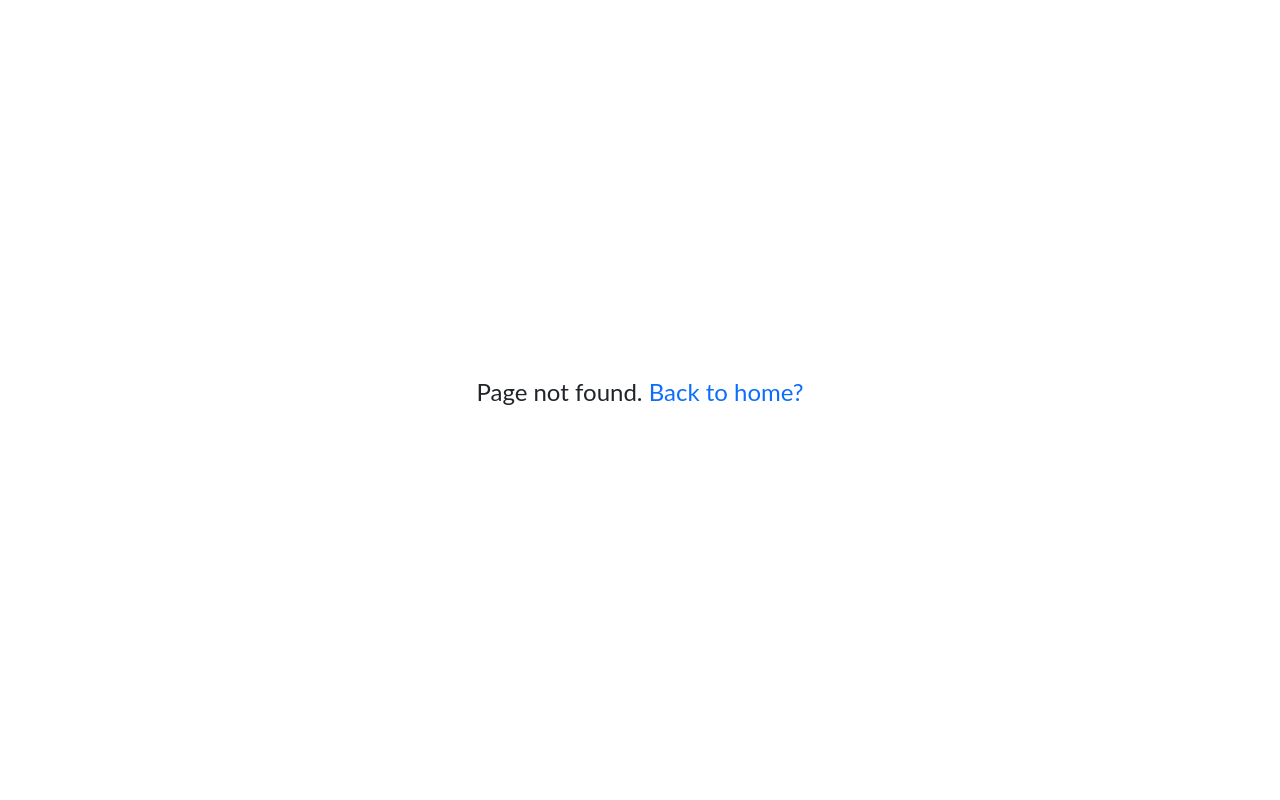
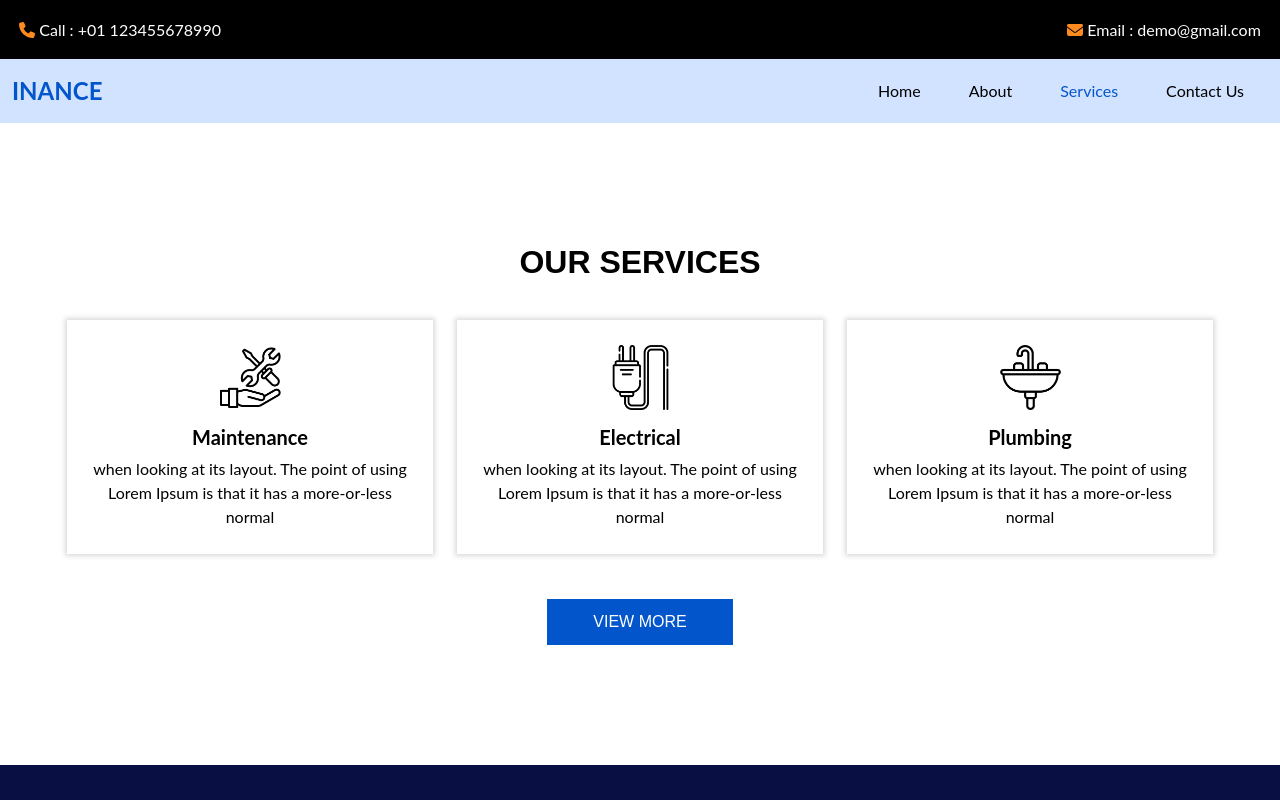
Before and after one commit to andy-agyeiDwumah-hybytes/Inance, a React (Vite) app: page /services in a window 1280 px wide. Before the commit this address had no page. Shown: the top 800 px of the page. Built offline with nearby package versions, Linux system fonts and the light colour scheme.

Commit message:
Add Services section

```diff
--- a/src/App.jsx
+++ b/src/App.jsx
@@ -4,11 +4,13 @@ import { createBrowserRouter, createRoutesFromElements, Route, RouterProvider }
 import Layout from "./components/layout/Layout"
 import Notfound from "./components/notfound/Notfound"
 import About from "./components/about/About"
+import Services from "./components/services/Services"
 
 const router = createBrowserRouter(
   createRoutesFromElements(
     <Route path="/" element={<Layout />} errorElement={<Notfound />}>
       <Route path="about" element={<About />} />
+      <Route path="services" element={<Services />} />
     </Route>
   )
 )
--- /dev/null
+++ b/src/components/service/Service.jsx
@@ -0,0 +1,17 @@
+export default function Service({imgSrc, heading, children, styles}) {
+  return (
+    <div className="col-sm-6 col-md-4 mx-auto">
+      <div className={styles.box}>
+        <div className={styles.imgBox}>
+          <img src={imgSrc} alt="" className={styles.img} />
+        </div>
+        <div className={styles.detailBox}>
+          <h5 className={styles.h5}>{heading}</h5>
+          <p className={styles.para}>
+            {children}
+          </p>
+        </div>
+      </div>
+    </div>
+  );
+}
--- /dev/null
+++ b/src/components/services/Services.jsx
@@ -0,0 +1,37 @@
+// Components
+import Service from "../service/Service";
+// Images
+import maintenanceImg from "../../assets/s1.png"
+import electricalImg from "../../assets/s2.png"
+import plumbingImg from "../../assets/s3.png"
+// Styles
+import styles from "./Services.module.css"
+
+export default function Services() {
+  return (
+      <section className={["layout_padding", styles.section].join(" ")}>
+      <div className="container ">
+        <div className="heading_container heading_center">
+          <h2>Our Services</h2>
+        </div>
+        <div className="row">
+          <Service heading="Maintenance" imgSrc={maintenanceImg} styles={styles}>
+            when looking at its layout. The point of using Lorem Ipsum is that
+            it has a more-or-less normal
+          </Service>
+          <Service heading="Electrical" imgSrc={electricalImg} styles={styles}>
+            when looking at its layout. The point of using Lorem Ipsum is that
+            it has a more-or-less normal
+          </Service>
+          <Service heading="Plumbing" imgSrc={plumbingImg} styles={styles}>
+            when looking at its layout. The point of using Lorem Ipsum is
+            that it has a more-or-less normal
+          </Service>
+        </div>
+        <div className={styles.btnBox}>
+          <a href="" className={styles.btnBoxLink}>View More</a>
+        </div>
+      </div>
+    </section>
+  );
+}
--- /dev/null
+++ b/src/components/services/Services.module.css
@@ -0,0 +1,92 @@
+section.section {
+    position: relative;
+}
+
+div.box {
+    margin-top: 30px;
+    text-align: center;
+    -webkit-box-shadow: 0 0 5px 2px rgba(0, 0, 0, 0.15);
+    box-shadow: 0 0 5px 2px rgba(0, 0, 0, 0.15);
+    padding: 25px 15px;
+    -webkit-transition: all .3s;
+    transition: all .3s;
+    display: -webkit-box;
+    display: -ms-flexbox;
+    display: flex;
+    -webkit-box-orient: vertical;
+    -webkit-box-direction: normal;
+    -ms-flex-direction: column;
+    flex-direction: column;
+    -webkit-box-align: center;
+    -ms-flex-align: center;
+    align-items: center;
+
+    &:hover {
+        background-color: var(--orange);
+        color: var(--white);
+    }
+}
+
+div.imgBox {
+    width: 65px;
+    height: 65px;
+    display: -webkit-box;
+    display: -ms-flexbox;
+    display: flex;
+    -webkit-box-pack: center;
+    -ms-flex-pack: center;
+    justify-content: center;
+    -webkit-box-align: center;
+    -ms-flex-align: center;
+    align-items: center;
+}
+
+img.img {
+    max-height: 100%;
+    max-width: 100%;
+    -webkit-transition: all .3s;
+    transition: all .3s;
+}
+
+div.detailBox {
+    margin-top: 15px;
+}
+
+h5.h5 {
+    font-weight: bold;
+}
+
+p.para {
+    margin: 0;
+}
+
+.box:hover .img {
+    -webkit-filter: brightness(0) invert(1);
+    filter: brightness(0) invert(1);
+}
+
+div.btnBox {
+    display: -webkit-box;
+    display: -ms-flexbox;
+    display: flex;
+    -webkit-box-pack: center;
+    -ms-flex-pack: center;
+    justify-content: center;
+    margin-top: 45px;
+}
+
+a.btnBoxLink {
+    display: inline-block;
+    font-family: 'Merriweather Sans', sans-serif;
+    text-transform: uppercase;
+    padding: 10px 45px;
+    background-color: var(--blue);
+    border: 1px solid var(--blue);
+    border-radius: 0;
+    color: var(--white);
+
+    &:hover {
+        background-color: transparent;
+        color: var(--blue);
+    }
+}
--- a/src/index.css
+++ b/src/index.css
@@ -1,6 +1,6 @@
 :root {
-  --white: #ffffff;
-  --black: #000000;
+  --white: #fff;
+  --black: #000;
   --blue: #0355cc;
   --orange: #ff8a1d;
   --darkBlue: #0a0f43;
@@ -22,12 +22,12 @@ html {
 body {
   margin: 0;
   font-family: 'Lato', sans-serif;
+  color: var(--black);
 }
 
 main {
   position: relative;
 }
-
 
 a,
 a:hover,
@@ -43,6 +43,42 @@ h2 {
 .layout_padding {
   padding-top: 120px;
   padding-bottom: 120px;
+}
+
+.heading_container {
+  display: -webkit-box;
+  display: -ms-flexbox;
+  display: flex;
+  -webkit-box-orient: vertical;
+  -webkit-box-direction: normal;
+  -ms-flex-direction: column;
+  flex-direction: column;
+  -webkit-box-align: start;
+  -ms-flex-align: start;
+  align-items: flex-start;
+}
+
+.heading_container h2 {
+  font-weight: bold;
+  display: -webkit-box;
+  display: -ms-flexbox;
+  display: flex;
+  -webkit-box-align: center;
+  -ms-flex-align: center;
+  align-items: center;
+  text-transform: uppercase;
+  font-family: 'Merriweather Sans', sans-serif;
+}
+
+.heading_container p {
+  margin-bottom: 0;
+}
+
+.heading_container.heading_center {
+  -webkit-box-align: center;
+  -ms-flex-align: center;
+  align-items: center;
+  text-align: center;
 }
 
 /* HEADER SECTION */
```
